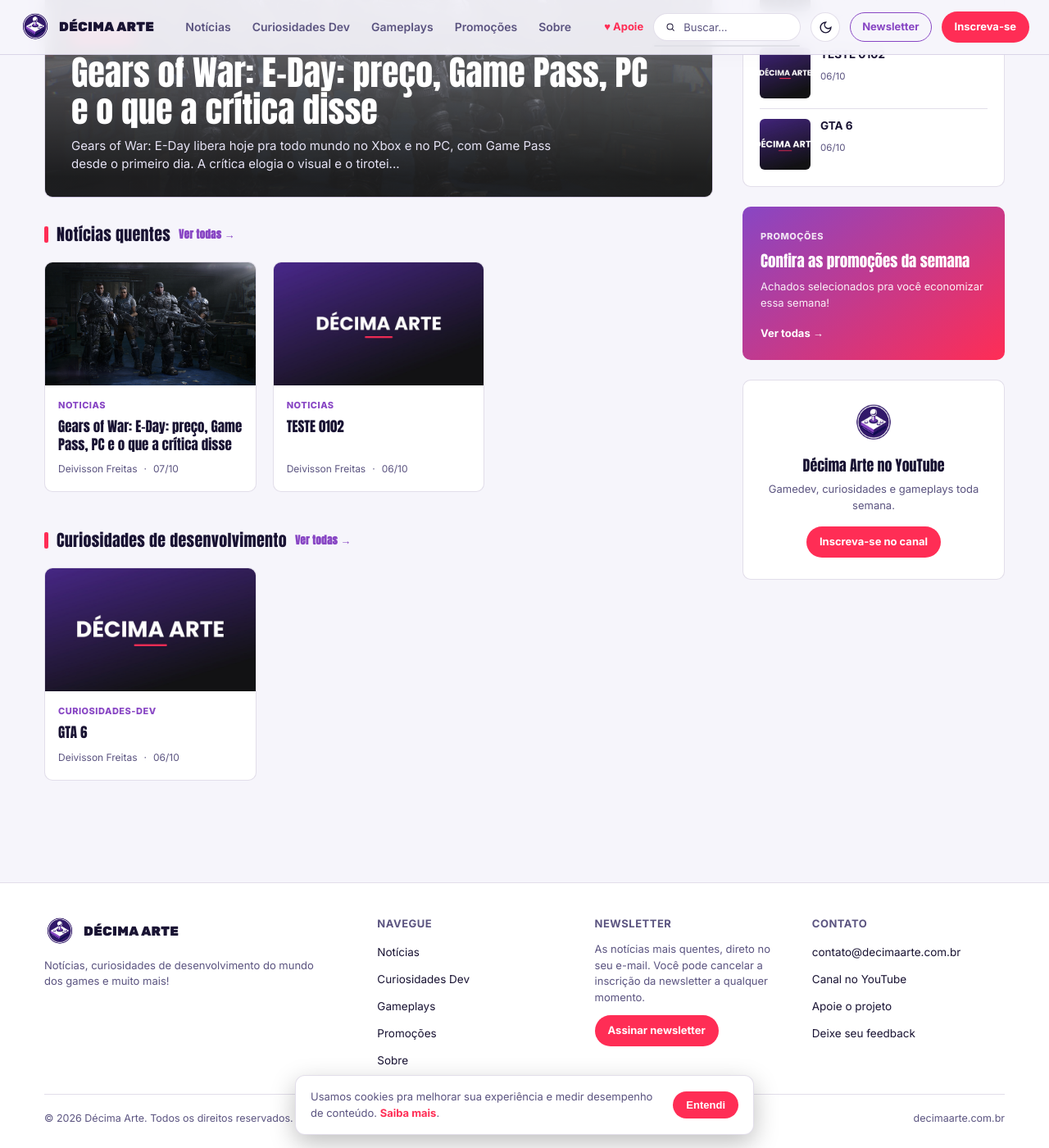
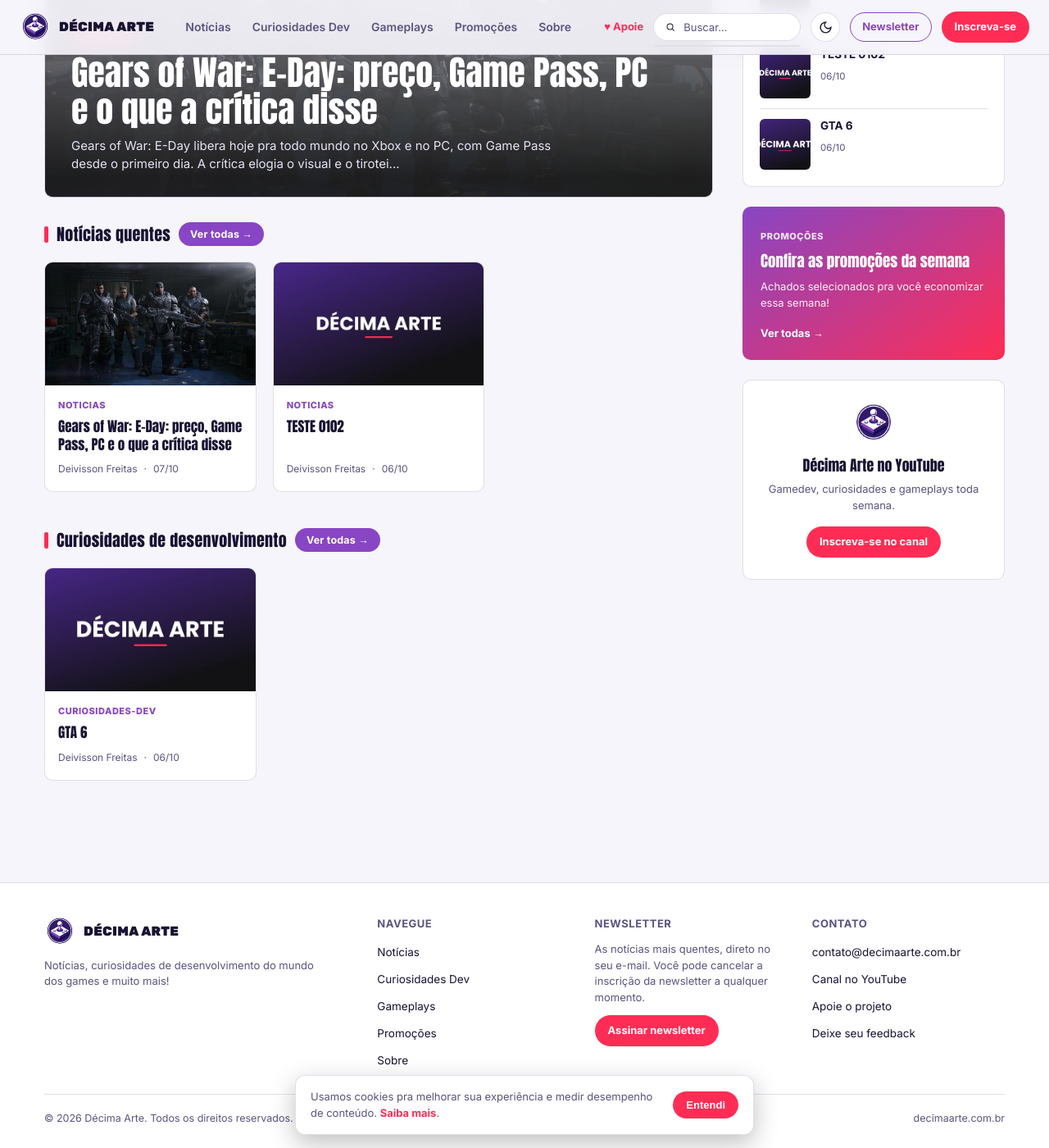
Before and after one commit to decimaarte/decimaarte, a Jekyll site: the page built from index.html, in a window 1280 px wide and 1400 px high, scrolled down 262 px. Shown: the whole window at 82% size. Built offline with Jekyll 4.4.1, drawn with Linux system fonts in a browser that asks for light colours.

Commit message:
Add files via upload

```diff
--- a/_layouts/home.html
+++ b/_layouts/home.html
@@ -1,6 +1,12 @@
 ---
 layout: default
 ---
+<style>
+  /* Botão "Ver todas →" das seções: roxo cheio + texto branco = contraste bom no tema claro e no escuro */
+  .see-all { font-family: var(--font-body); font-size: 12.5px; font-weight: 700; letter-spacing: .2px; line-height: 1.2; color: #fff; background: var(--purple-accent); padding: 7px 14px; border-radius: 999px; white-space: nowrap; transition: filter .15s ease, transform .15s ease; }
+  .see-all:hover { filter: brightness(1.12); transform: translateY(-1px); }
+  .see-all:focus-visible { outline: 2px solid var(--pink-accent); outline-offset: 2px; }
+</style>
 {% assign posts = site.posts %}
 
 {% assign posts_all = posts | sort: 'date' | reverse %}
@@ -26,7 +32,7 @@
     </a>
     {% endif %}
 
-    <h2 class="section-title">Notícias quentes <a href="{{ '/noticias/' | relative_url }}" style="font-size:13px;font-weight:700;color:var(--purple-accent);">Ver todas →</a></h2>
+    <h2 class="section-title">Notícias quentes <a href="{{ '/noticias/' | relative_url }}" class="see-all">Ver todas →</a></h2>
     <div class="article-grid">
       {% assign noticias_all = site.categories.noticias | default: posts | sort: 'date' | reverse %}
       {% assign noticias_destaque_todos = noticias_all | where: 'destaque_home', true %}
@@ -48,7 +54,7 @@
       {% endfor %}
     </div>
 
-    <h2 class="section-title">Curiosidades de desenvolvimento <a href="{{ '/curiosidades-dev/' | relative_url }}" style="font-size:13px;font-weight:700;color:var(--purple-accent);">Ver todas →</a></h2>
+    <h2 class="section-title">Curiosidades de desenvolvimento <a href="{{ '/curiosidades-dev/' | relative_url }}" class="see-all">Ver todas →</a></h2>
     <div class="article-grid">
       {% assign curio_all = site.categories["curiosidades-dev"] | default: posts | sort: 'date' | reverse %}
       {% assign curio_destaque_todos = curio_all | where: 'destaque_home', true %}
```
